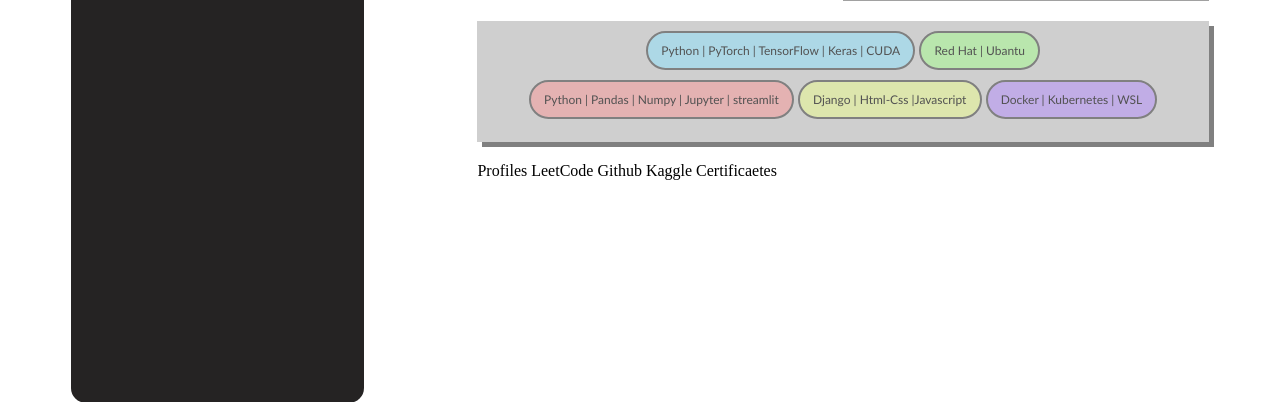
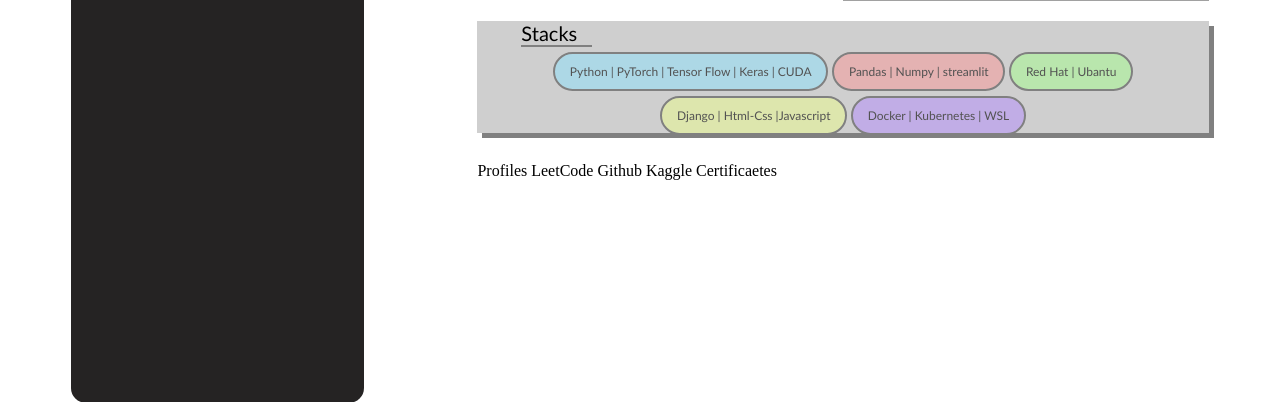
Before and after one commit to leonado10000/Dev, a Django app: page / in a window 1280 px wide. Shown: the part 597-999 px from the top of the page. Run offline with Django 4.2, Linux system fonts and the light colour scheme.

Commit message:
lots of updates
added responsive best till now design

```diff
--- a/Portfolio/templates/index.html
+++ b/Portfolio/templates/index.html
@@ -424,19 +448,63 @@
 
                     </div>
                 </div>
-                <div id="section-stacks">
+                <div id="section-stacks" style="text-align: center;">
 
                      <style>
+                        @media(max-width: 800px){
+                            #section-stacks{
+                                /* background-image: linear-gradient(90deg, rgb(207, 207, 207) 100%, white 50% ); */
+                                background-color: rgb(37, 35, 35);
+                            }
+                            #stack-data{
+                                height: 150px;
+                            }
+
+                            .stacks{
+                                font-family: 'Trebuchet MS', 'Lucida Sans Unicode', 'Lucida Grande', 'Lucida Sans', Arial, sans-serif;
+                                -webkit-text-fill-color: rgb(82, 82, 82);
+                                font-weight: 400;
+                                font-size: 12px;
+
+                                padding-top:15px;
+                                padding-bottom: 5px;
+                                /* height: 50px; */
+                                line-height: 20px;
+
+                                border: 2px solid gray;
+                                /* height: 60px; */
+
+                                width: 15%;
+                                /* max-width: 110px; */
+                                border-radius: 10px;
+                                display: inline-block;
+
+                            }
+                            #stack-head{
+                                margin-left: 6%;
+
+                                /* padding-right: 15px; */
+                                font-size: 20px;
+                                font-family: 'Gill Sans', 'Gill Sans MT', Calibri, 'Trebuchet MS', sans-serif;
+
+                                width: fit-content;
+                                border-bottom: 2px solid gray;
+                                -webkit-text-fill-color: white
+                            }
+                        }
+
 
                         @media(min-width: 801px){
                             #section-stacks{
 
                                 background-image: linear-gradient(90deg, rgb(207, 207, 207) 100%, white 50% );
-                                padding-left: 5%;
-                                padding-right: 5%;
+                                /* padding-left: 5%; */
+                                /* padding-right: 5%; */
 
+                                height: 112px;
                                 text-align: center;
                                 box-shadow: 5px 5px 0px gray;
+                                overflow: hidden;
                             }
                             .stacks{
                                 font-family: 'Trebuchet MS', 'Lucida Sans Unicode', 'Lucida Grande', 'Lucida Sans', Arial, sans-serif;
@@ -452,31 +520,47 @@
                                 padding-top: 10px;
                                 padding-bottom: 10px;
 
-                                margin-top: 10px;
+                                margin-bottom: 5px;
                                 height: fit-content;
                                 min-width: 50px;
                                 border-radius: 25px;
 
                             }
+                            #stack-head{
+                                margin-left: 6%;
+
+                                padding-right: 15px;
+                                font-size: 20px;
+                                font-family: 'Gill Sans', 'Gill Sans MT', Calibri, 'Trebuchet MS', sans-serif;
+
+                                width: fit-content;
+                                border-bottom: 2px solid gray;
+                                -webkit-text-fill-color: rgb(0, 0, 0)
+                            }
+
                         }
                     </style>
+                        <div id="stack-head" style="margin-bottom: 5px;">
+                            Stacks
+                        </div>
 
-                        <div class="stacks" style="background-color: rgb(173, 216, 230);">
-                            Python | PyTorch | TensorFlow | Keras | CUDA
+                        <div id="stack-data" >
+                            <div class="stacks" style="background-color: rgb(173, 216, 230);display: inline-block;">
+                                Python | PyTorch | Tensor Flow | Keras | CUDA
                             </div>
-                        <div class="stacks" style="background-color: rgb(185, 230, 173);">
+                            <div class="stacks"  style="background-color: rgb(228, 178, 178);">
+                                Pandas | Numpy | streamlit
+                            </div>
+                            <div class="stacks"  style="background-color: rgb(185, 230, 173);">
                                 Red Hat | Ubantu
                             </div>
-                        <div class="stacks" style="background-color: rgb(228, 178, 178);">
-                            Python | Pandas | Numpy | Jupyter | streamlit
-                        </div>
-                        <div class="stacks" style="background-color: rgba(221, 230, 173);">
+                            <div class="stacks"   style="background-color: rgba(221, 230, 173);">
                                 Django | Html-Css |Javascript
                             </div>
                             <div class="stacks" style="background-color: rgba(193, 173, 230);">
                                 Docker | Kubernetes | WSL
                             </div>
-
+                        </div>
                 </div>
 
                 <div id="section-profiles">
```
Also changed, not shown: other parts of Portfolio/templates/index.html (+39 -15 lines), Portfolio/static/Rahul_Jangra.svg (added). Lines whose indentation alone changed are shown as unchanged.
